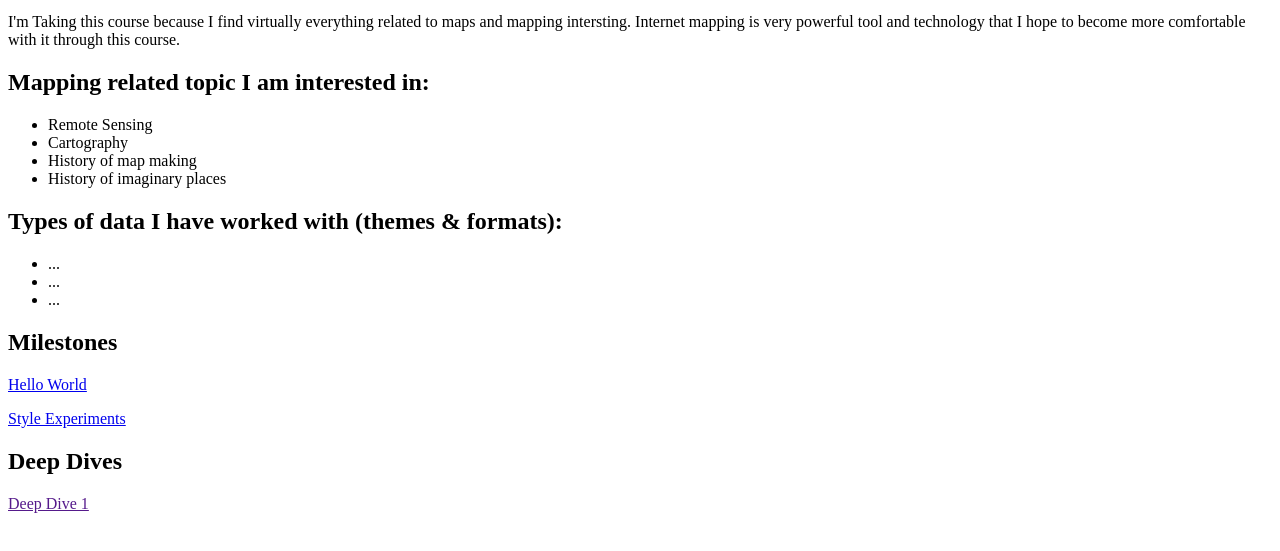
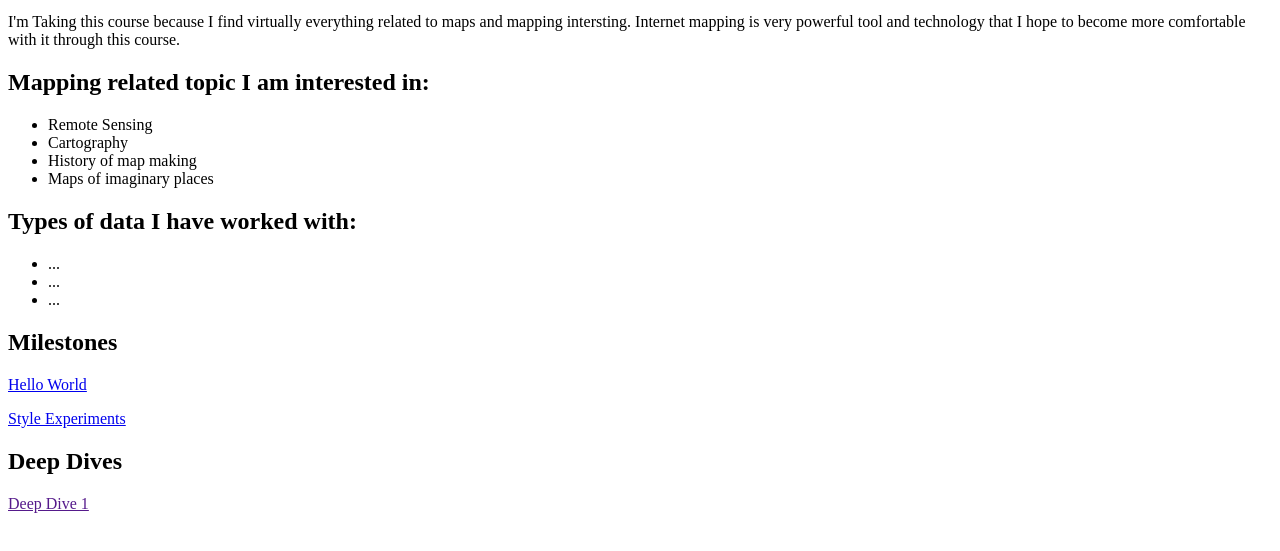
Before and after one commit to blechakozel/portfolio, a plain HTML site: page index.html in a window 1280 px wide. Shown: the part 87-638 px from the top of the page. Drawn offline with Linux system fonts and the light colour scheme.

Commit message:
Update index.html

```diff
--- a/index.html
+++ b/index.html
@@ -25,10 +25,10 @@
 			<li>Remote Sensing</li>
 			<li>Cartography</li>
 			<li>History of map making</li>
-			<li>History of imaginary places</li>
+			<li>Maps of imaginary places</li>
 		</ul>
 
-		<h2>Types of data I have worked with (themes & formats):</h2>
+		<h2>Types of data I have worked with:</h2>
 		<ul>
 			<li>...</li>
 			<li>...</li>
```
